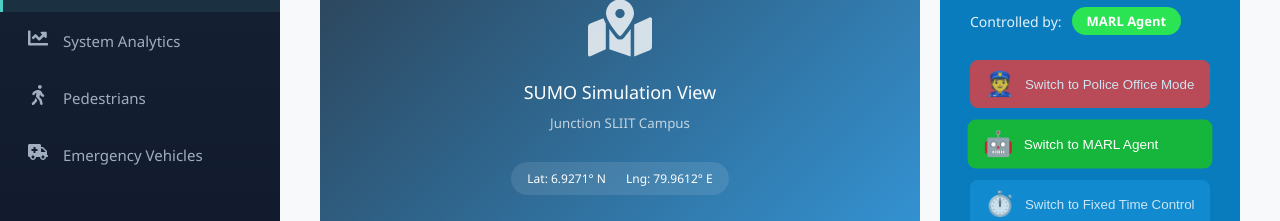
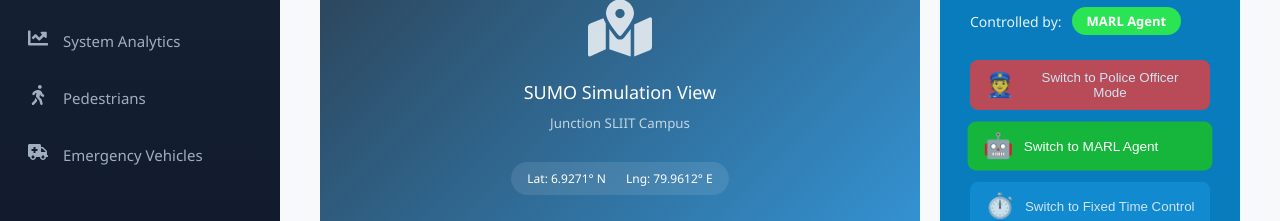
Before and after one commit to shriomy/CTSE-MARL-client, a React (Create React App) app in the folder traffic-marl-vdn/: page /junction-control/1 in a window 1280 px wide. Shown: the part 365-586 px from the top of the page. Built offline with nearby package versions, Linux system fonts and the light colour scheme; no server answers.

Commit message:
maps added for SUMO placeholders2

```diff
--- a/traffic-marl-vdn/src/components/layout/Sidebar.js
+++ b/traffic-marl-vdn/src/components/layout/Sidebar.js
@@ -15,7 +15,7 @@ const Sidebar = ({ systemStatus }) => {
   const navItems = [
     { path: '/dashboard', icon: <FaTachometerAlt />, label: 'Dashboard' },
     { path: '/map', icon: <FaMapMarkedAlt />, label: 'View Map' },
-    { path: '/junction-control', icon: <FaTrafficLight />, label: 'Junction Control' },
+    { path: '/junction-control/J4', icon: <FaTrafficLight />, label: 'Junction Control' },
     { path: '/analytics', icon: <FaChartLine />, label: 'System Analytics' },
     { path: '/pedestrians', icon: <FaWalking />, label: 'Pedestrians' },
     { path: '/emergency', icon: <FaAmbulance />, label: 'Emergency Vehicles' }
--- a/traffic-marl-vdn/src/pages/JunctionControl.js
+++ b/traffic-marl-vdn/src/pages/JunctionControl.js
@@ -465,7 +465,7 @@ const JunctionControl = () => {
                   onClick={() => handleModeSwitch('police')}
                 >
                   <span className="switch-icon">👮</span>
-                  <span className="switch-text">Switch to Police Office Mode</span>
+                  <span className="switch-text">Switch to Police Officer Mode</span>
                 </button>
 
                 <button
```
